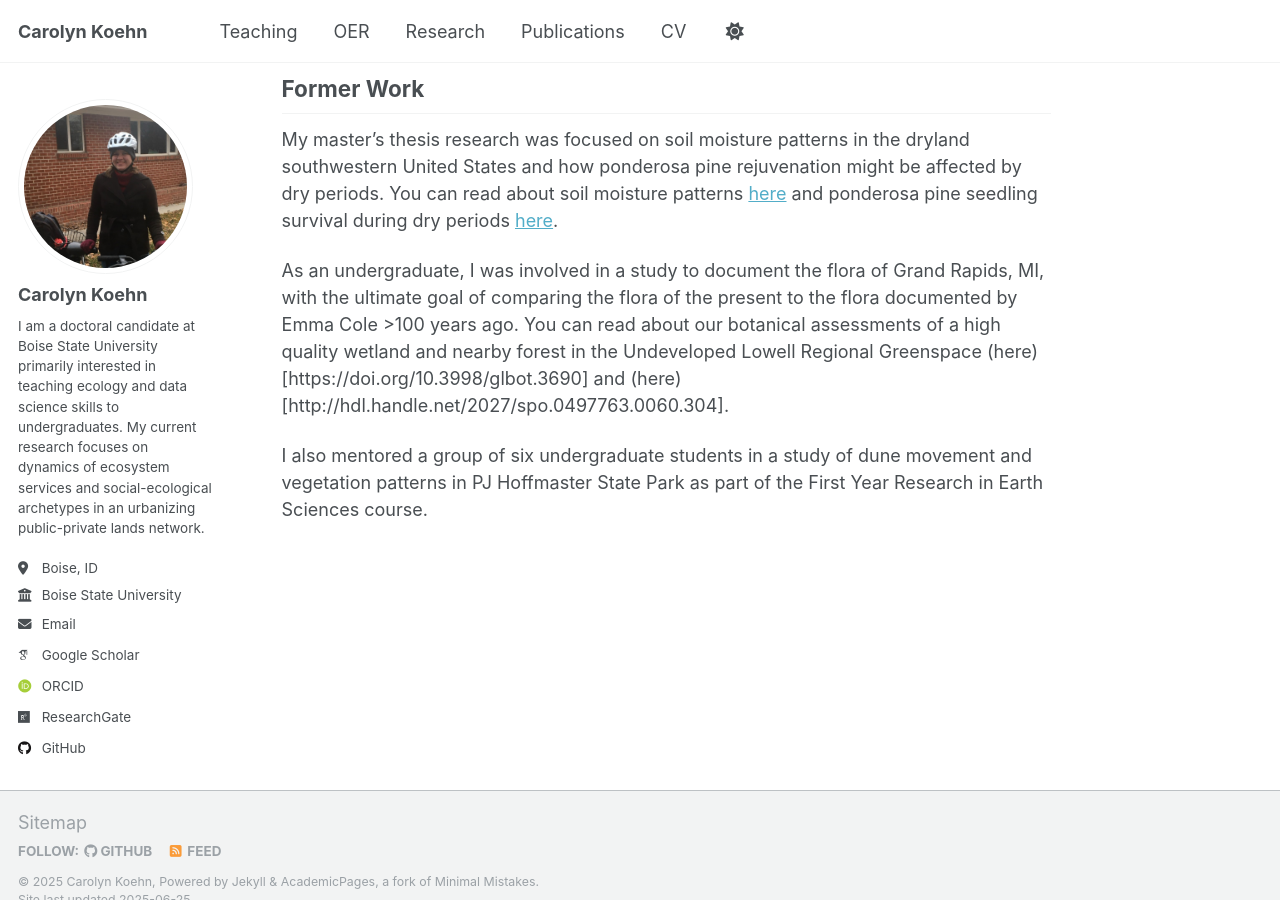
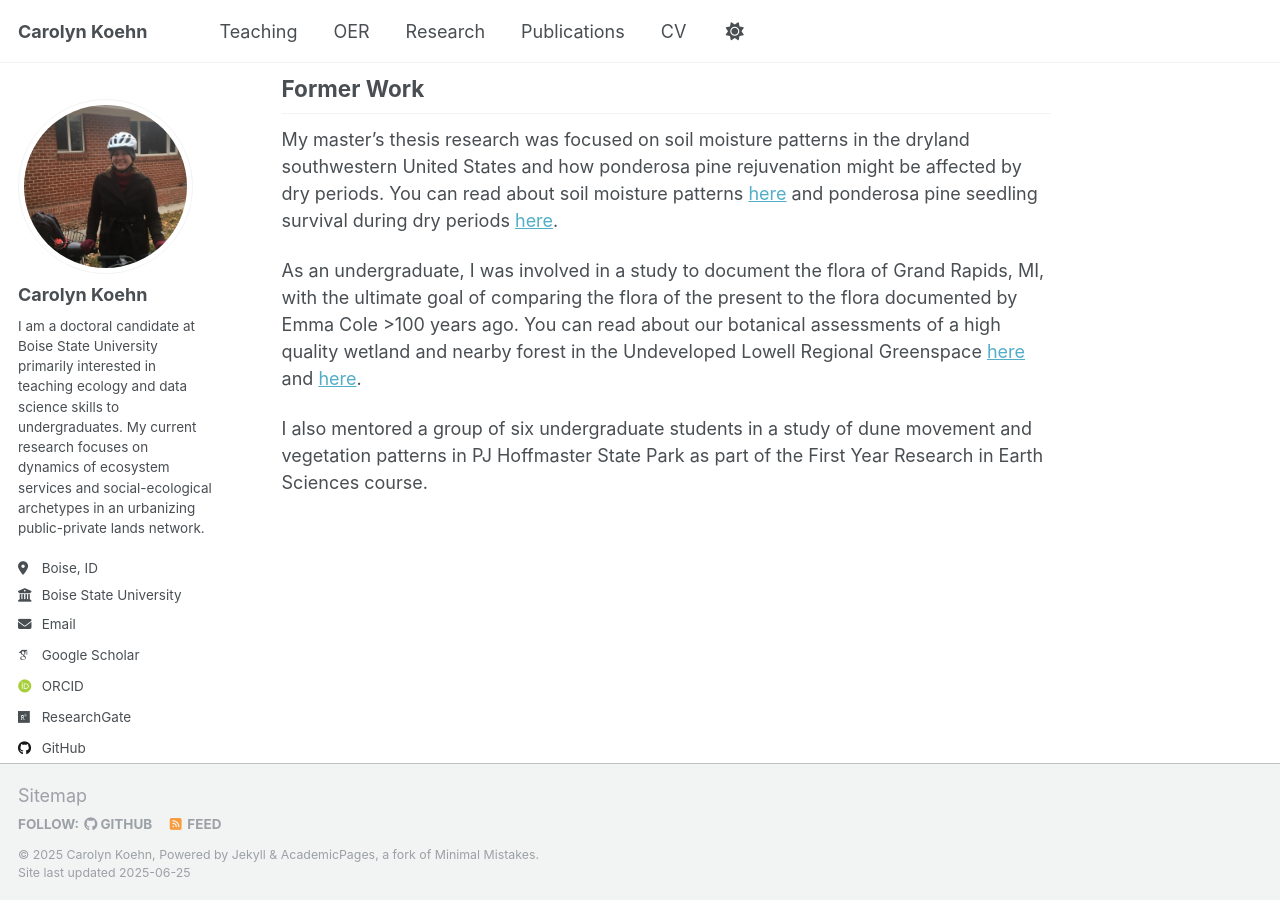
Before and after one commit to CarolynKoehn/CarolynKoehn.github.io, a Jekyll site: the page built from _pages/research.md, in a window 1280 px wide and 900 px high, scrolled down 554 px. Built offline with Jekyll 4.4.1, drawn with Linux system fonts in a browser that asks for light colours; some web fonts are replaced.

Commit message:
fix links

```diff
--- a/_pages/research.md
+++ b/_pages/research.md
@@ -17,7 +17,7 @@ Former Work
 
 My master's thesis research was focused on soil moisture patterns in the dryland southwestern United States and how ponderosa pine rejuvenation might be affected by dry periods. You can read about soil moisture patterns [here](doi.org/10.1029/2020JG005986) and ponderosa pine seedling survival during dry periods [here](https://doi.org/10.3390/f13030370).
 
-As an undergraduate, I was involved in a study to document the flora of Grand Rapids, MI, with the ultimate goal of comparing the flora of the present to the flora documented by Emma Cole >100 years ago. You can read about our botanical assessments of a high quality wetland and nearby forest in the Undeveloped Lowell Regional Greenspace (here)[https://doi.org/10.3998/glbot.3690] and (here)[http://hdl.handle.net/2027/spo.0497763.0060.304].
+As an undergraduate, I was involved in a study to document the flora of Grand Rapids, MI, with the ultimate goal of comparing the flora of the present to the flora documented by Emma Cole >100 years ago. You can read about our botanical assessments of a high quality wetland and nearby forest in the Undeveloped Lowell Regional Greenspace [here](https://doi.org/10.3998/glbot.3690) and [here](http://hdl.handle.net/2027/spo.0497763.0060.304).
 
 I also mentored a group of six undergraduate students in a study of dune movement and vegetation patterns in PJ Hoffmaster State Park as part of the First Year Research in Earth Sciences course.
 <!-- https://calvin.edu/sites/default/files/migrated/academics-departments-programs-fyres-files-research-reports-FYRES-2017Report24-Lindemulder.pdf -->
```
